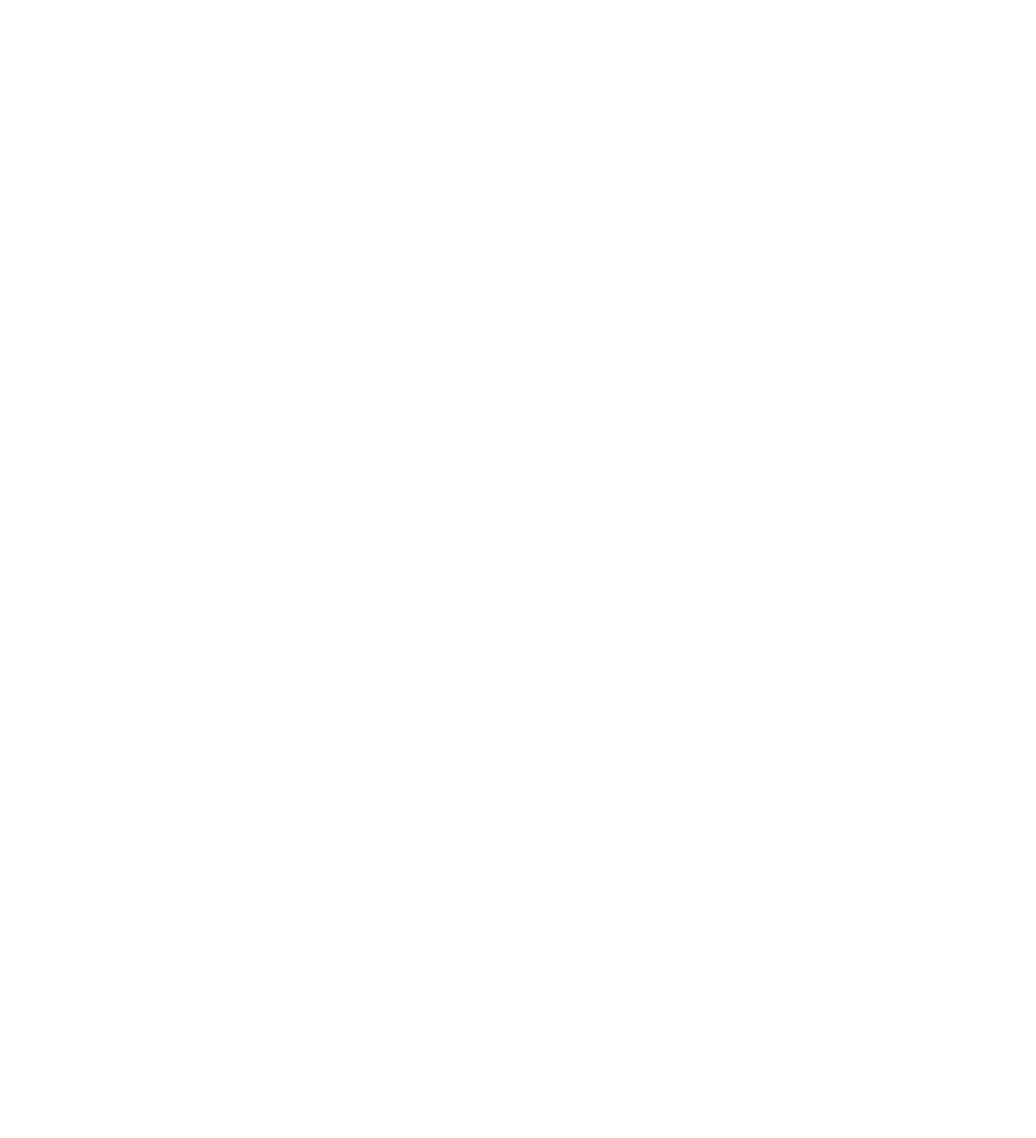
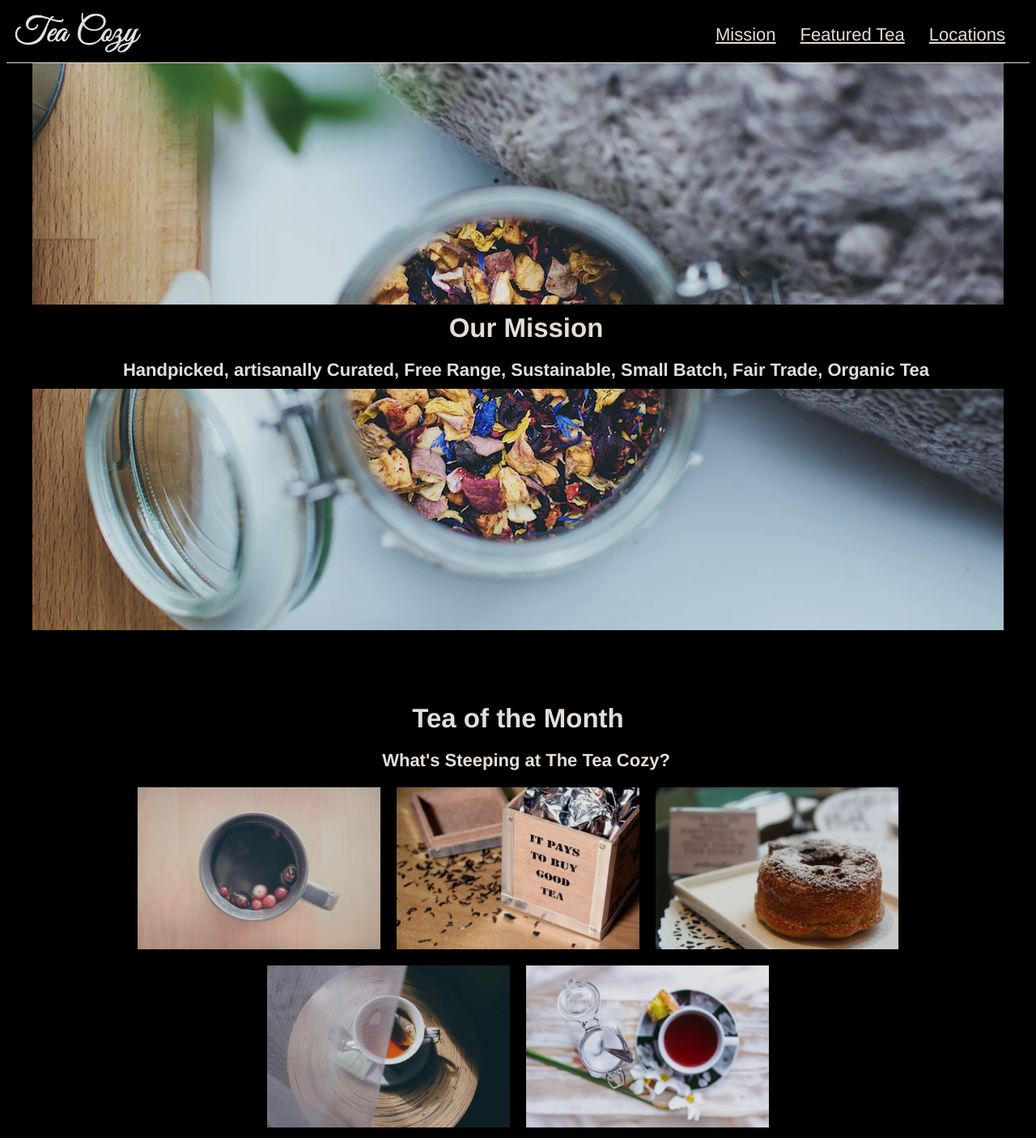
Before and after one commit to bruce0221/teacozy, a plain HTML site: page index.html in a window 1280 px wide. Shown: the top 1405 px of the page at 81% size. Before the commit the page ends 800 px from the top, so only its background shows below. Drawn offline with Linux system fonts and the light colour scheme.

Commit message:
Finish tea of month

```diff
--- a/index.html
+++ b/index.html
@@ -1,9 +1,81 @@
 <!DOCTYPE html>
 <html lang="en">
 <head>
-
+<title>Tea Cozy Project</title>
+<link rel="stylesheet" href="styles.css">
 </head>
 <body>
+    <div class="header">
+        <div class="logo_box">
+            <img  id="logo" src="img/img-tea-cozy-logo.webp" alt="logo">
+        </div>
+
+        <div class="navigation">
+            <p>Mission</p>
+            <p>Featured Tea</p>
+            <p>Locations</p>
+        </div>
+    </div>
+
+    <div class="ourmission">
+        <div class="message">
+            <h2>Our Mission</h2>
+            <h4>Handpicked, artisanally Curated, Free Range, Sustainable, Small Batch, Fair Trade, Organic Tea</h4>
+        </div>
+    </div>
+
+    <div class="tea_month">
+        <h2>Tea of the Month</h2>
+        <h4>What's Steeping at The Tea Cozy?</h4>
+        <div class="tea">
+            <img src="img/img-berryblitz.webp" alt="berryblitz">
+            <img src="img/img-spiced-rum.webp" alt="spiced-rum">
+            <img src="img/img-donut.webp" alt="donut">
+            <img src="img/img-myrtle-ave.webp" alt="myrtle-ave">
+            <img src="img/img-bedford-bizarre.webp" alt="bedford-bizar">
+
+        </div>
+    </div>
+
+    <div class="location_info">
+        <h2>Location</h2>
+        <div class="location_box">
+            <div class="box">
+                <h3>Downtown</h3>
+                <h3></h3>
+                <h3></h3>
+                <h3></h3>
+            </div>
+            <div class="box">
+                <h3>East Bayside</h3>
+                <h3></h3>
+                <h3></h3>
+                <h3></h3>
+            </div>
+            <div class="box">
+                <h3>Oakdale</h3>
+                <h3></h3>
+                <h3></h3>
+                <h3></h3>
+            </div>
+        </div>
+    </div>
+
+    <div class="contact">
+        <h2>The Tea Cozy</h2>
+        <h5>contact@theteacozy.com</h5>
+        <h5>917-555-8904</h5>
+    </div>
+
+    <div class="copyright">
+        <h5>copyright The Tea Cozy 2017</h5>
+    </div>
+
+
+
+
+
+
 
 </body>
 </html>
--- a/styles.css
+++ b/styles.css
@@ -0,0 +1,105 @@
+body {
+    background-color: black;
+    font-family: Helvetica;
+    font-size: 22px;
+    color: seashell;
+    opacity: 0.9;
+}
+
+
+/* Hearder  */
+.header {
+    height: 69px;
+    border-bottom: 1px solid seashell;
+    width: 100%;
+    display: flex;
+    justify-content: space-between;
+    align-content: center;
+}
+
+.logo_box {
+    align-content: center;
+}
+
+.header #logo {
+    height: 50px ;
+    margin-left: 10px;
+}
+
+/* navigation box*/
+
+.navigation {
+    display: flex;
+}
+
+.navigation p {
+    text-decoration: underline;
+    margin-right: 30px;
+
+}
+
+.navigation p:hover {
+    color: aqua;
+    cursor: pointer;
+}
+
+
+
+/* Our mission box*/
+
+.ourmission {
+    display: flex;
+    justify-content: center;
+
+}
+.message {
+    background-image: url("img/img-mission-background.webp");
+    height: 700px;        /* set the height of img*/
+    max-width: 1200px  ;    /*set the width of img*/
+    display: flex;         /*make h2 & h4 become flex item*/
+    flex-direction: column;
+    flex-grow:  1;
+    align-items: center;
+    justify-content: center;
+}
+.message h2,h4 {
+    background-color: black;
+    width: 100% ;
+    margin: 0 auto;
+    padding: 10px;
+    text-align: center;
+
+}
+
+
+
+
+/*Tea of the Month*/
+.tea_month {
+    display: flex;
+    flex-direction: column;
+    align-items: center;
+    max-width: 1000px ;
+    margin: 80px auto;
+}
+
+.tea_month h2,h4  {
+    margin: 0 auto;
+    padding: 10px ;
+
+}
+
+
+.tea_month img {
+    max-width: 300px;  /* set the width of all images in tea of month */
+    max-height: 200px  ; /* set the height of all images in tea of month */
+    padding: 10px ;
+}
+
+
+.tea {
+    display: inline-flex;
+    max-width: 1000px ;
+    flex-wrap: wrap;
+    justify-content: center;
+}
```
